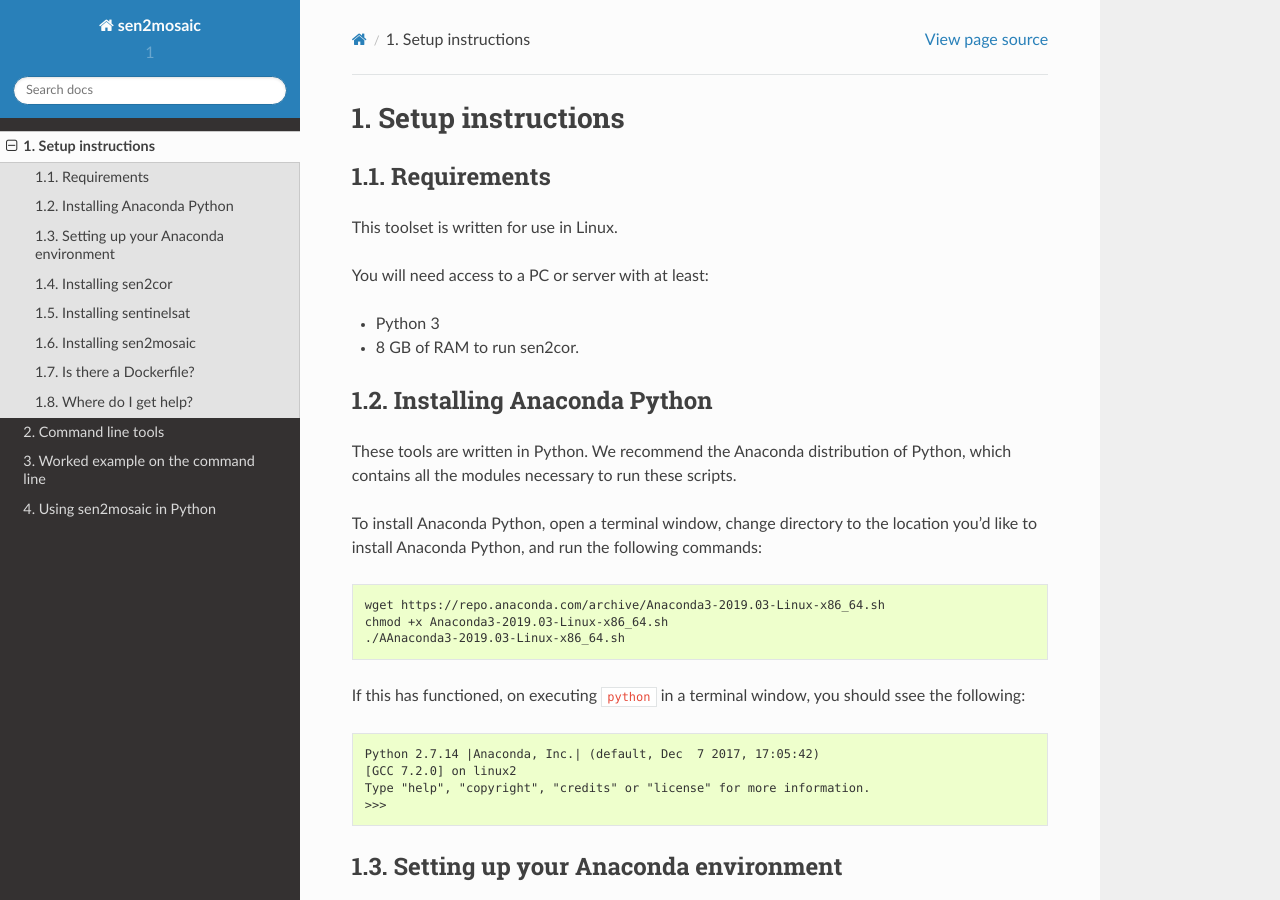
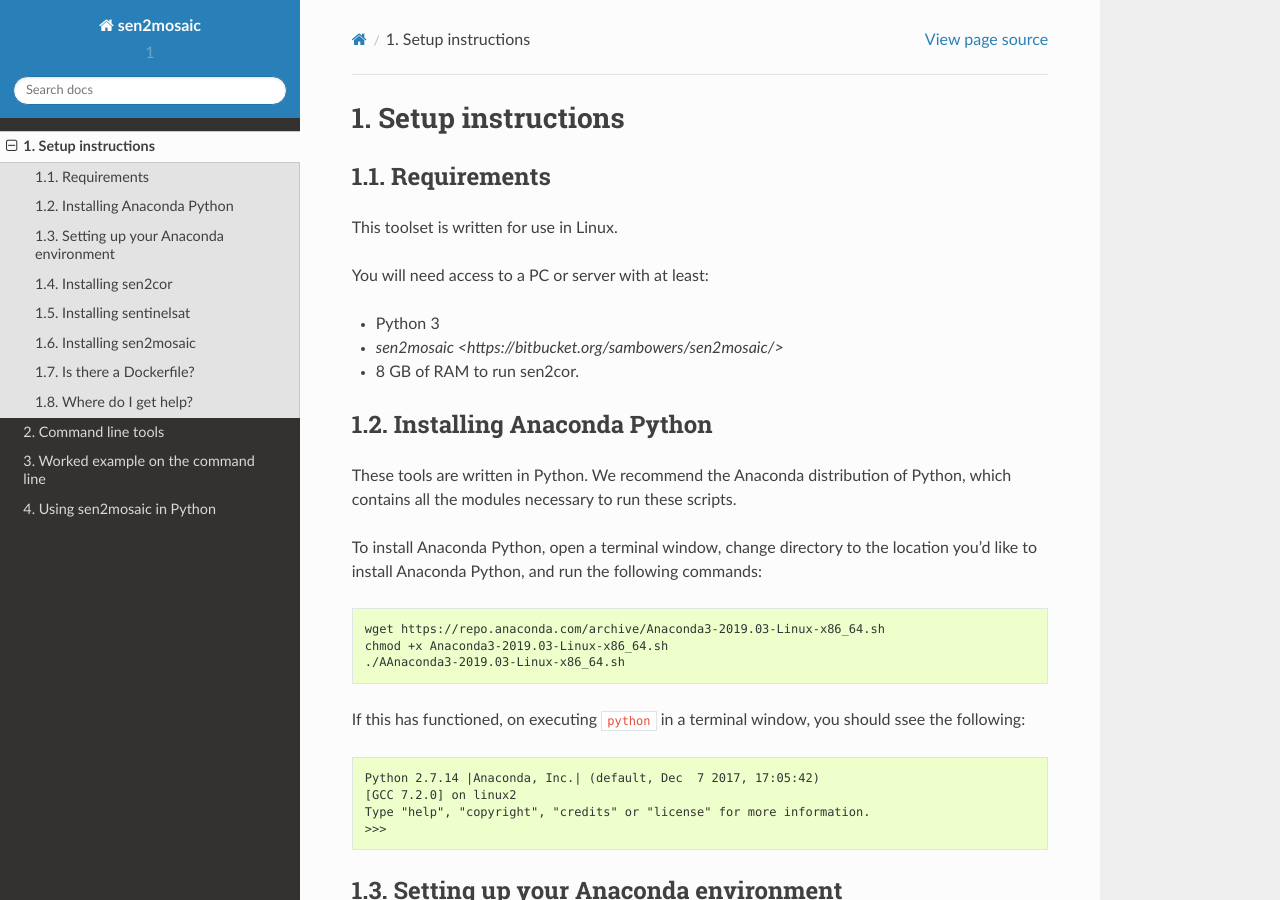
Before and after one commit to smfm-project/sen2mosaic, a Sphinx documentation site: the page built from docs/source/setup.rst, in a window 1280 px wide and 900 px high. Built offline with Sphinx 7.4.7 and the Read the Docs theme 2.0.0, drawn with Linux system fonts in a browser that asks for light colours; some of the changed text lies outside the part shown.

Commit message:
Fixed links

```diff
--- a/docs/source/setup.rst
+++ b/docs/source/setup.rst
@@ -9,6 +9,7 @@ This toolset is written for use in Linux.
 You will need access to a PC or server with at least:
 
 * Python 3
+* `sen2mosaic <https://bitbucket.org/sambowers/sen2mosaic/>`
 * 8 GB of RAM to run sen2cor.
 
 Installing Anaconda Python
@@ -123,7 +124,7 @@ At the time of writing, the installation process is as follows:
 Installing sen2mosaic
 ---------------------
 
-sen2mosaic can be downloaded to a machine from its `repository<https://bitbucket.org/sambowers/sen2mosaic>`_ . To do this, open a terminal window and input:
+sen2mosaic can be downloaded to a machine from its `repository <https://bitbucket.org/sambowers/sen2mosaic/>`_ . To do this, open a terminal window and input:
 
 .. code-block:: console
 
```
